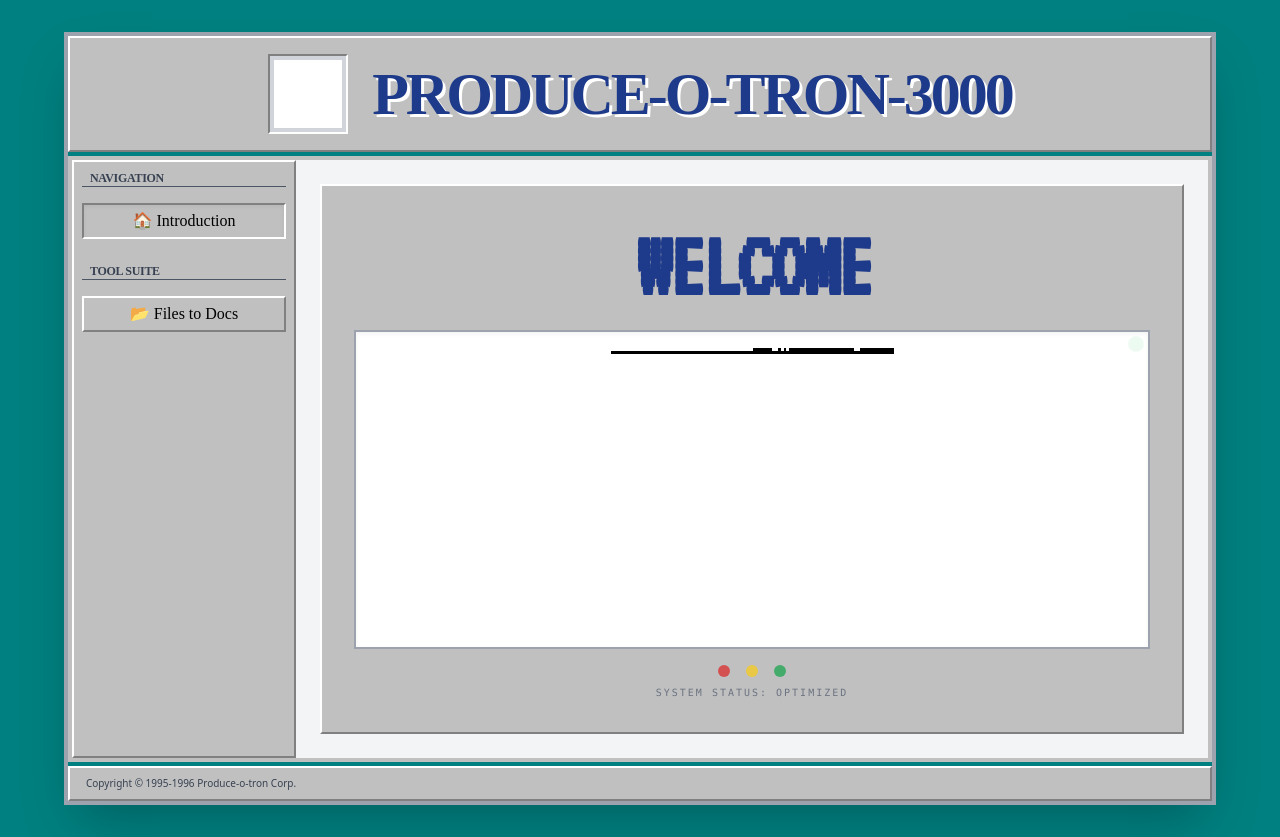
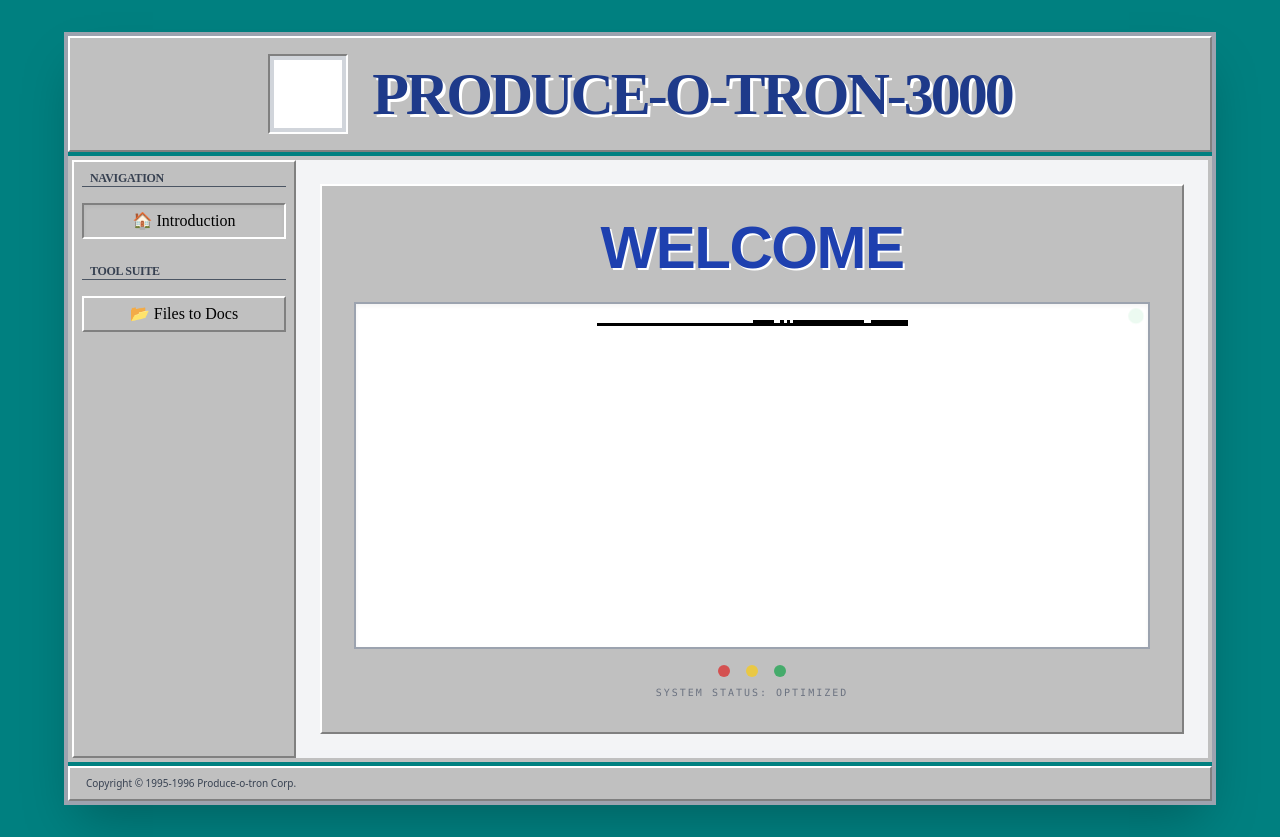
Before and after one commit to TabrisArg/PRODUCE-O-TRON-3000, a React (Vite) app: page / in a window 1280 px wide. Built offline with nearby package versions, Linux system fonts and the light colour scheme.

Commit message:
feat: Update Home component styling
Adjust font styles, size, and add a text shadow to the "Welcome" heading on the Home component to better match the 90s aesthetic and improve readability.

```diff
--- a/App.tsx
+++ b/App.tsx
@@ -14,7 +14,13 @@ const App: React.FC = () => {
       case ToolType.HOME:
         return (
           <div className="flex flex-col items-center justify-center h-full p-2 md:p-4">
-            <h2 className="text-6xl md:text-8xl font-black text-blue-900 mb-4 tracking-tighter uppercase" style={{ fontFamily: 'VT323, monospace' }}>
+            <h2
+              className="text-4xl md:text-6xl font-bold text-blue-800 mb-6 tracking-tight uppercase"
+              style={{
+                fontFamily: 'Arial, Helvetica, sans-serif',
+                textShadow: '2px 2px 0px #ffffff'
+              }}
+            >
               Welcome
             </h2>
 
```
